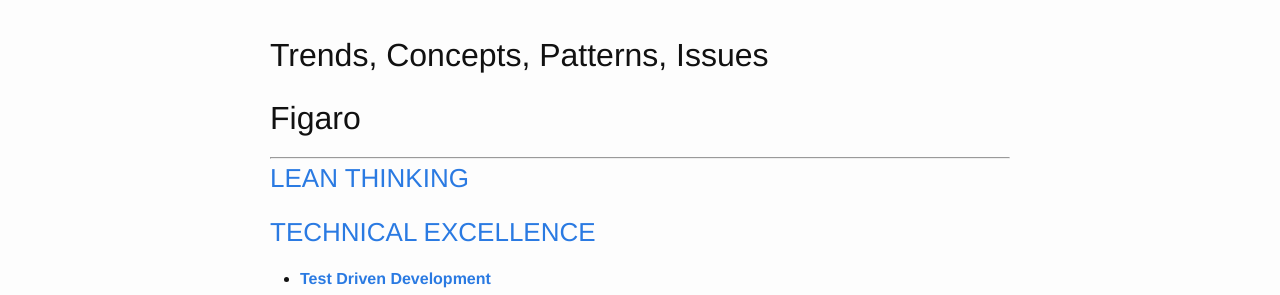
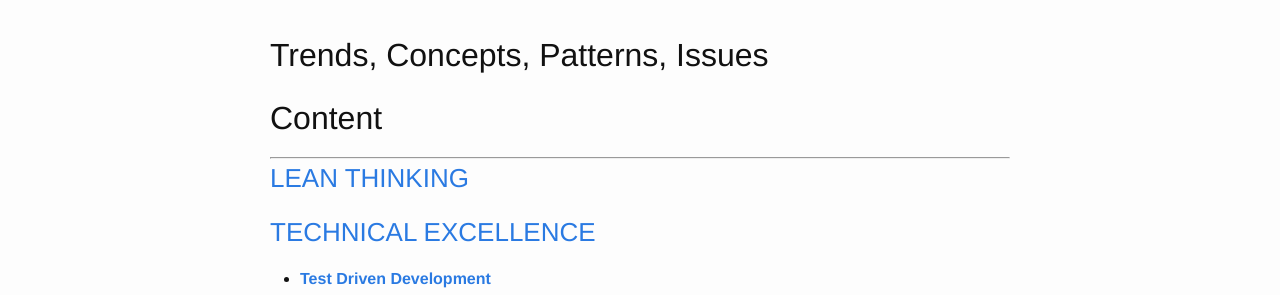
Before and after one commit to css566/css566.github.io, a Jekyll site: the page built from _posts/2016-05-11-Cyber_aspects_of_LeSS.md, in a window 1280 px wide and 900 px high. Shown: the part 169-464 px from the top of the window. Built offline with Jekyll 4.4.1, drawn with Linux system fonts in a browser that asks for light colours; comment, search, counter and statistics services are not loaded.

Commit message:
Update 2016-05-11-Cyber_aspects_of_LeSS.md

```diff
--- a/_posts/2016-05-11-Cyber_aspects_of_LeSS.md
+++ b/_posts/2016-05-11-Cyber_aspects_of_LeSS.md
@@ -5,7 +5,7 @@
 Trends, Concepts, Patterns, Issues
 ---
 
-## Figaro
+## Content
 
 ---
 
@@ -51,7 +51,7 @@
 
 - Focus on continuous integration
 
-[Back to top](#Figaro)
+[Back to top](#content)
 
 ## <a name="technicalexcellence">TECHNICAL EXCELLENCE</a>
 
```
